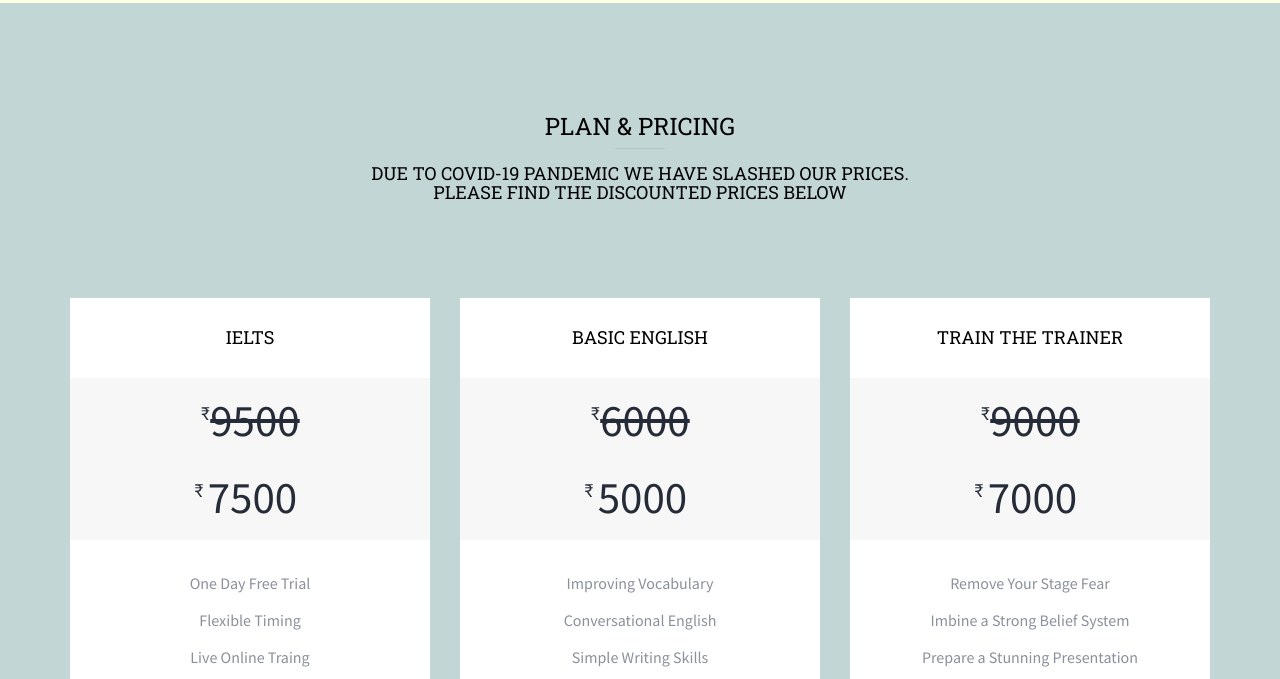
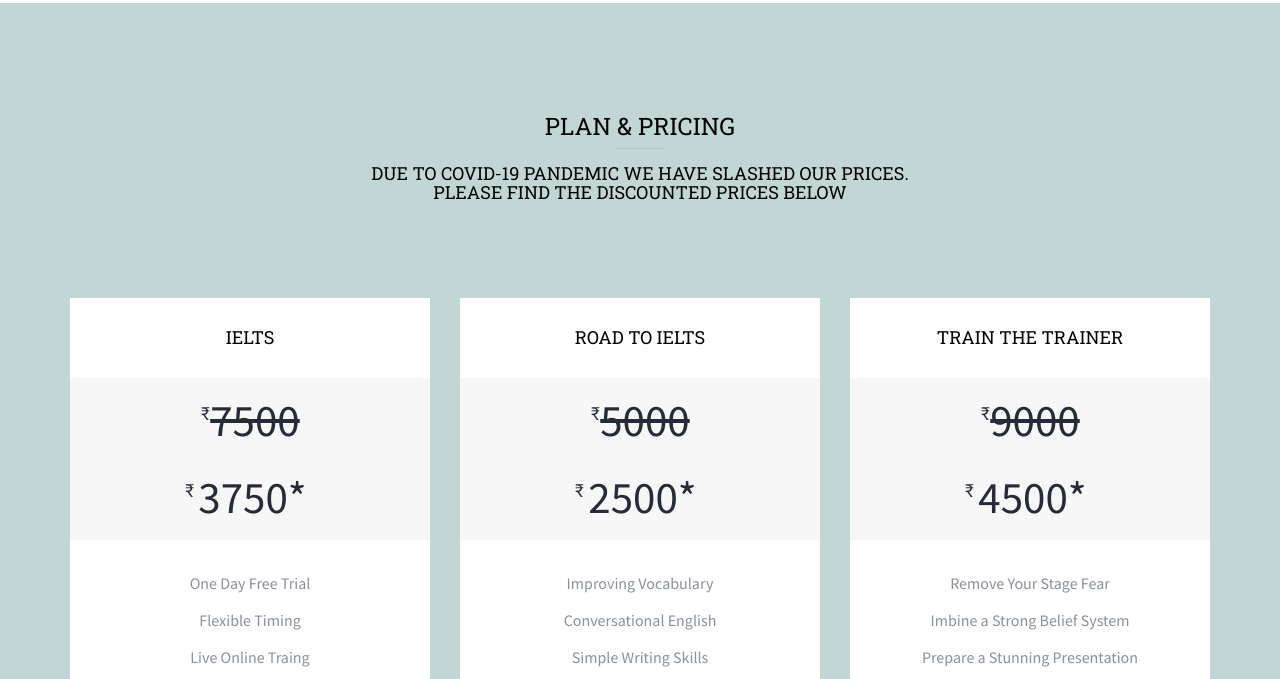
Before and after one commit to skilfulin/test, a plain HTML site: page pricing.html in a window 1280 px wide. Shown: the part 119-798 px from the top of the page. Drawn offline with Linux system fonts and the light colour scheme; files whose address does not match are found by name.

Commit message:
discounted pricing

```diff
--- a/css/style.css
+++ b/css/style.css
@@ -16,7 +16,7 @@ body {
   font-size: 15px;
   line-height: 1.7;
   color: #828282;
-  background: #ffffe6;
+  background: #fff;
 }
 
 #page {
--- a/pricing.html
+++ b/pricing.html
@@ -116,9 +116,9 @@
 							</div>
                      <div class="pricing__price">
 
-								<span class="pricing__currency">&#8377;</span><del>9500</del><br>
+								<span class="pricing__currency">&#8377;</span><del>7500</del><br>
 								<span class="pricing__anim pricing__anim--1"><span class="pricing__currency">&#8377;
-								</span>7500
+								</span>3750*
                         </span>
                         <span class="pricing__anim pricing__anim--2">
 
@@ -142,14 +142,14 @@
 						<div class="pricing__item">
 							<div class="wrap-price">
 								<!-- <div class="icon icon-store"></div> -->
-	                     <h3 class="pricing__title">BASIC ENGLISH</h3>
+	                     <h3 class="pricing__title">ROAD TO IELTS</h3>
 	                     <!-- <p class="pricing__sentence">Up to 5 users</p> -->
 							</div>
                      <div class="pricing__price">
 
-								<span class="pricing__currency">&#8377;</span><del>6000</del><br>
+								<span class="pricing__currency">&#8377;</span><del>5000</del><br>
 								<span class="pricing__anim pricing__anim--1"><span class="pricing__currency">&#8377;
-								</span>5000
+								</span>2500*
                         </span>
                         <span class="pricing__anim pricing__anim--2">
                         </span>
@@ -180,7 +180,7 @@
 
 								<span class="pricing__currency">&#8377;</span><del>9000</del><br>
 								<span class="pricing__anim pricing__anim--1"><span class="pricing__currency">&#8377;
-								</span>7000
+								</span>4500*
                         </span>
                         <span class="pricing__anim pricing__anim--2">
 
@@ -212,7 +212,7 @@
                      <div class="pricing__price">
                        <span class="pricing__currency">&#8377;</span><del>5000</del><br>
 								<span class="pricing__anim pricing__anim--1"><span class="pricing__currency">&#8377;
-								</span>3500
+								</span>2500*
                         </span>
                         <span class="pricing__anim pricing__anim--2">
 
```
Also changed, not shown: index.html (+2 -1 lines).
